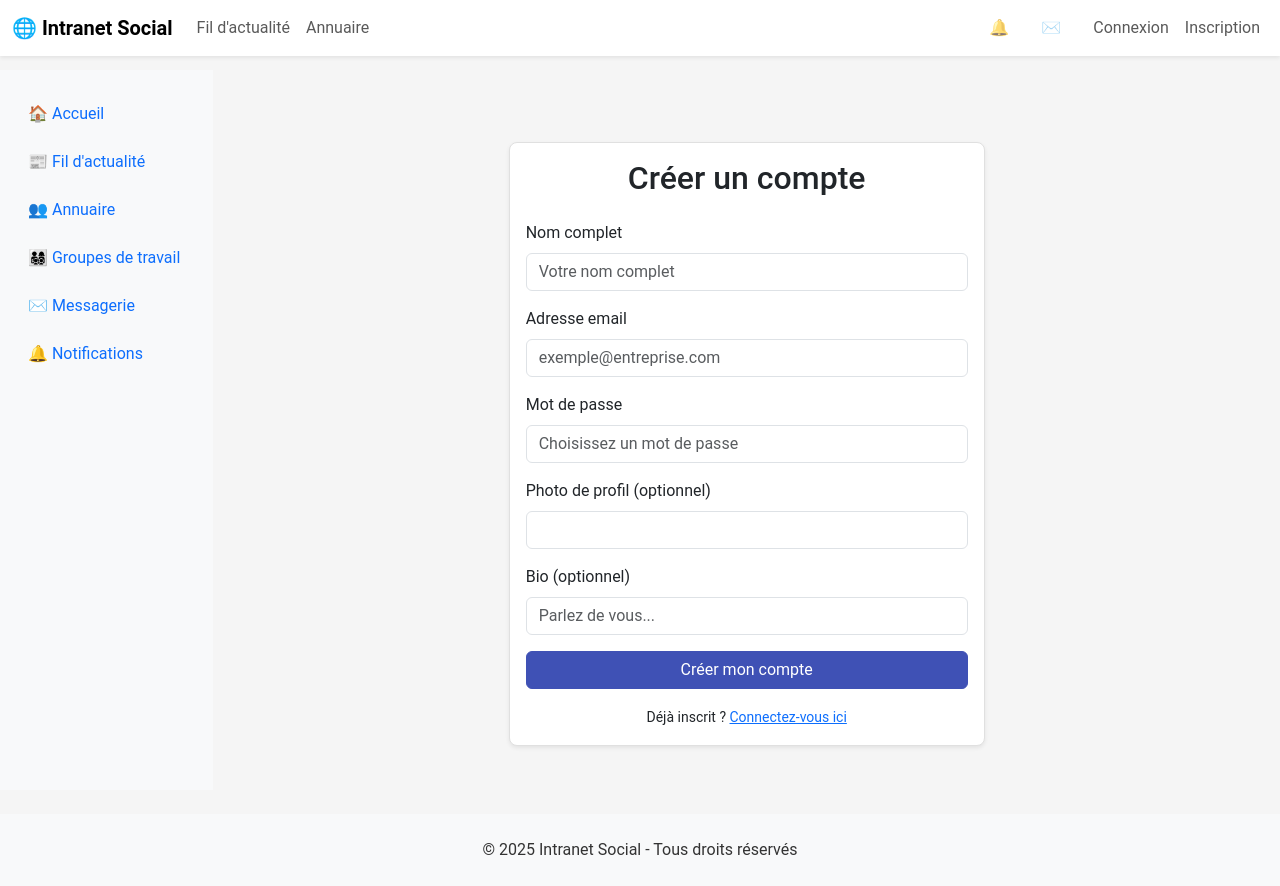
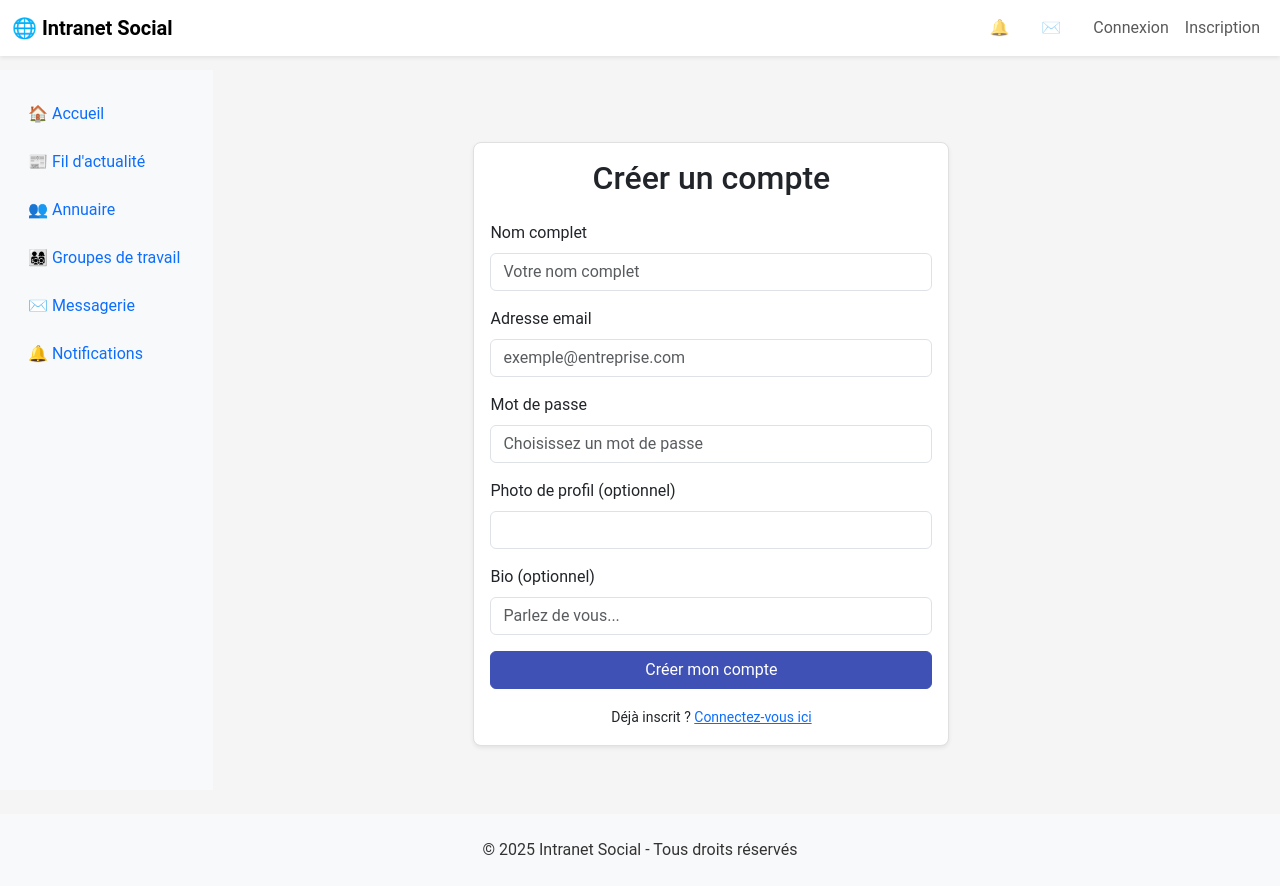
Before and after one commit to stshauke/intranet_social, a Symfony app: template templates/registration/register.html.twig in a window 1280 px wide. Run offline with Twig, Linux system fonts and the light colour scheme; the template is opened without the code that fills it, so the values that code supplies are empty; form fields are guessed from the names that the template uses; style sheets or scripts are compiled from the project's sources; some libraries are stand-ins or nearby versions.

Commit message:
Amélioration de l'interface utilisateur

```diff
--- a/templates/base.html.twig
+++ b/templates/base.html.twig
@@ -23,17 +23,9 @@
             </button>
 
             <div class="collapse navbar-collapse" id="navbarContent">
-                <ul class="navbar-nav me-auto mb-2 mb-lg-0">
-                    {# Liens principaux dans la barre du haut #}
-                    <li class="nav-item">
-                        <a class="nav-link" href="{{ path('app_post_index') }}">Fil d'actualité</a>
-                    </li>
-                    <li class="nav-item">
-                        <a class="nav-link" href="{{ path('app_user') }}">Annuaire</a>
-                    </li>
-                </ul>
 
                 {# ✅ Notifications + messages dynamiques #}
+                {% if app.request.attributes.get('_route') not in ['app_login', 'app_register'] %}
                 <ul class="navbar-nav ms-auto align-items-center">
 
                     <li class="nav-item me-3 position-relative">
@@ -86,6 +78,7 @@
                         </li>
                     {% endif %}
                 </ul>
+                {% endif %}
             </div>
         </div>
     </nav>
@@ -94,7 +87,8 @@
     <div class="container-fluid" style="margin-top: 70px;">
         <div class="row">
 
-            {# ✅ Menu rapide latéral gauche #}
+            {# ✅ Menu rapide latéral gauche - affiché uniquement si ce n'est pas la page de login #}
+            {% if app.request.attributes.get('_route') not in ['app_login', 'app_register'] %}
                 <nav class="col-md-2 d-none d-md-block bg-light sidebar py-4">
                     <div class="position-sticky">
                         <ul class="nav flex-column">
@@ -124,6 +118,7 @@
                         </ul>
                     </div>
                 </nav>
+            {% endif %}
 
             {# ✅ Contenu principal #}
             <main class="col-md-9 ms-sm-auto col-lg-10 px-md-4 py-4">
--- a/templates/registration/register.html.twig
+++ b/templates/registration/register.html.twig
@@ -4,7 +4,7 @@
 {% block title %}Créer un compte{% endblock %}
 
 {% block body %}
-<div class="container mt-5" style="max-width: 500px;">
+<div class="container mt-5" style="max-width: 500px; margin-left: 22%;">
     <div class="card shadow-sm">
         <div class="card-body">
             <h2 class="card-title text-center mb-4">Créer un compte</h2>
--- a/templates/security/login.html.twig
+++ b/templates/security/login.html.twig
@@ -3,7 +3,7 @@
 {% block title %}Connexion{% endblock %}
 
 {% block body %}
-<div class="container mt-5" style="max-width: 400px;">
+<div class="container mt-5" style="max-width: 400px; margin-left: 25%;">
     <h1 class="text-center mb-4">Connexion à l'intranet</h1>
 
     {% if error %}
```
Lines whose indentation alone changed are shown as unchanged.
